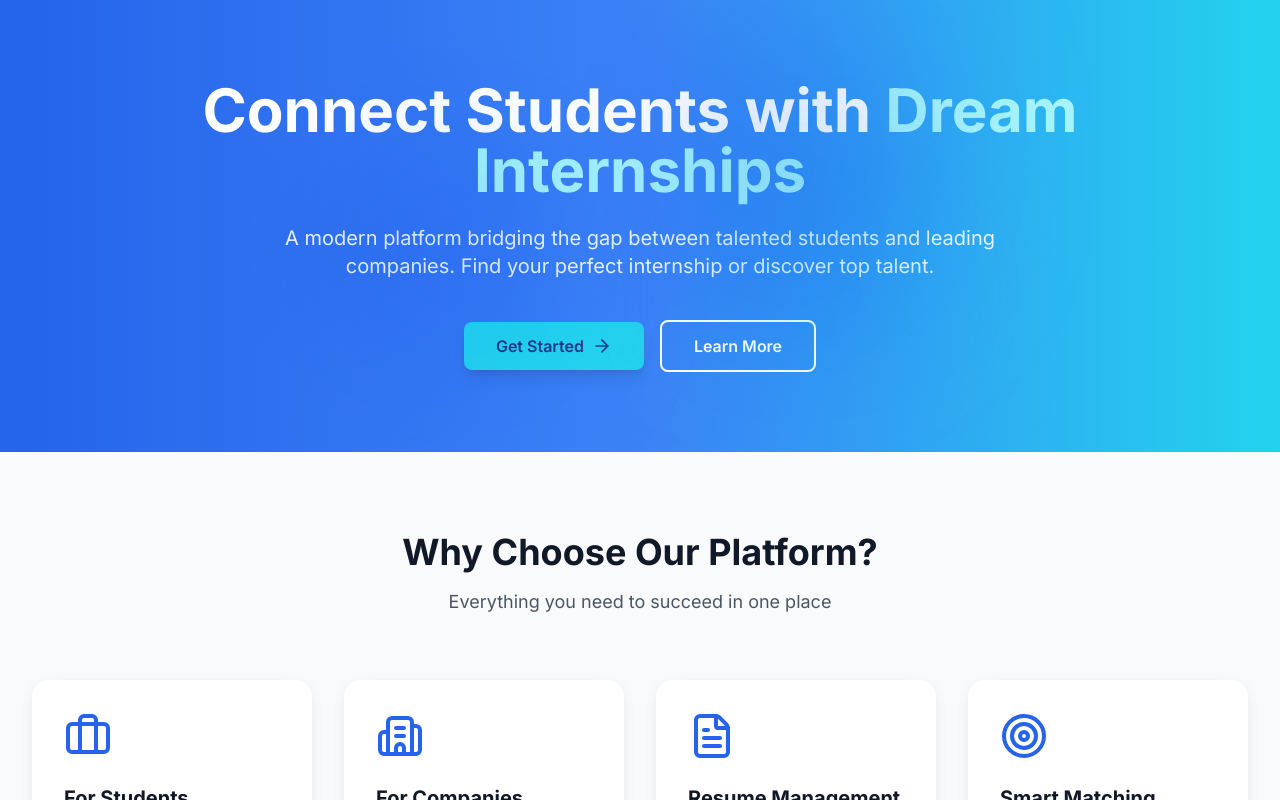
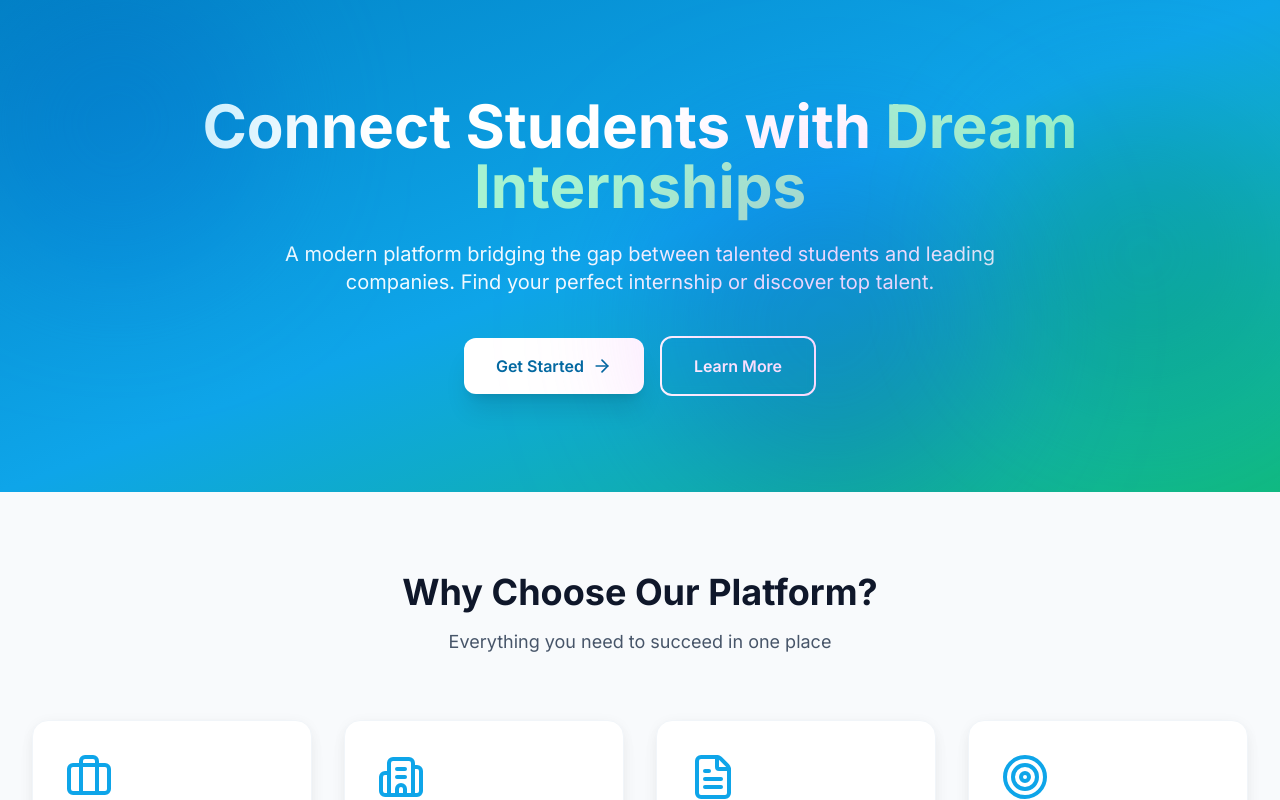
Before and after one commit to Anand1503/Internship_Portal, a React (Vite) app in the folder frontend/: page / in a window 1280 px wide. Shown: the top 800 px of the page. Built offline with nearby package versions, Linux system fonts and the light colour scheme; no server answers.

Commit message:
refactor: Implement professional UI overhaul with modern color scheme

```diff
--- a/frontend/src/pages/LandingPage.tsx
+++ b/frontend/src/pages/LandingPage.tsx
@@ -54,26 +54,26 @@ const LandingPage = () => {
   return (
     <div className="min-h-screen bg-white">
       {/* Hero Section */}
-      <section className="relative bg-gradient-to-r from-blue-600 via-blue-500 to-cyan-400 text-white py-20 px-4 sm:px-6 lg:px-8">
+      <section className="relative bg-gradient-to-br from-primary-600 via-primary-500 to-accent-500 text-white py-24 px-4 sm:px-6 lg:px-8 overflow-hidden">
         <div className="max-w-7xl mx-auto text-center">
-          <h1 className="text-4xl sm:text-5xl lg:text-6xl font-bold mb-6">
-            Connect Students with <span className="text-cyan-200">Dream Internships</span>
+          <h1 className="text-4xl sm:text-5xl lg:text-6xl font-bold mb-6 leading-tight">
+            Connect Students with <span className="text-accent-200">Dream Internships</span>
           </h1>
-          <p className="text-lg sm:text-xl text-blue-50 mb-10 max-w-3xl mx-auto">
+          <p className="text-lg sm:text-xl text-primary-50 mb-10 max-w-3xl mx-auto leading-relaxed">
             A modern platform bridging the gap between talented students and leading companies.
             Find your perfect internship or discover top talent.
           </p>
           <div className="flex flex-col sm:flex-row gap-4 justify-center items-center">
             <button
               onClick={() => navigate('/login')}
-              className="inline-flex items-center px-8 py-3 bg-cyan-400 text-blue-900 font-semibold rounded-lg hover:bg-cyan-300 transition-all duration-200 shadow-lg hover:shadow-xl transform hover:-translate-y-0.5"
+              className="inline-flex items-center px-8 py-4 bg-white text-primary-700 font-semibold rounded-xl hover:bg-primary-50 transition-all duration-300 shadow-xl hover:shadow-2xl transform hover:-translate-y-1"
             >
               Get Started
               <ArrowRight className="ml-2 w-5 h-5" />
             </button>
             <button
               onClick={() => document.getElementById('features')?.scrollIntoView({ behavior: 'smooth' })}
-              className="inline-flex items-center px-8 py-3 bg-transparent border-2 border-white text-white font-semibold rounded-lg hover:bg-white hover:text-blue-600 transition-all duration-200"
+              className="inline-flex items-center px-8 py-4 bg-transparent border-2 border-white text-white font-semibold rounded-xl hover:bg-white hover:text-primary-700 transition-all duration-300 backdrop-blur-sm"
             >
               Learn More
             </button>
@@ -82,9 +82,9 @@ const LandingPage = () => {
 
         {/* Decorative elements */}
         <div className="absolute top-0 left-0 w-full h-full overflow-hidden pointer-events-none">
-          <div className="absolute top-1/4 left-1/4 w-64 h-64 bg-blue-400 rounded-full mix-blend-multiply filter blur-3xl opacity-20 animate-blob"></div>
-          <div className="absolute top-1/3 right-1/4 w-64 h-64 bg-cyan-300 rounded-full mix-blend-multiply filter blur-3xl opacity-20 animate-blob animation-delay-2000"></div>
-          <div className="absolute bottom-1/4 left-1/2 w-64 h-64 bg-blue-500 rounded-full mix-blend-multiply filter blur-3xl opacity-20 animate-blob animation-delay-4000"></div>
+          <div className="absolute -top-10 -left-10 w-80 h-80 bg-primary-400 rounded-full mix-blend-multiply filter blur-3xl opacity-30 animate-blob"></div>
+          <div className="absolute top-20 -right-10 w-80 h-80 bg-accent-400 rounded-full mix-blend-multiply filter blur-3xl opacity-30 animate-blob animation-delay-2000"></div>
+          <div className="absolute -bottom-10 left-1/2 w-80 h-80 bg-secondary-400 rounded-full mix-blend-multiply filter blur-3xl opacity-30 animate-blob animation-delay-4000"></div>
         </div>
       </section>
 
@@ -104,7 +104,7 @@ const LandingPage = () => {
             {features.map((feature, index) => (
               <div
                 key={index}
-                className="bg-white rounded-2xl p-8 shadow-soft hover:shadow-medium transition-all duration-300 hover:-translate-y-1"
+                className="bg-white rounded-2xl p-8 shadow-soft hover:shadow-medium transition-all duration-300 hover:-translate-y-2 border border-gray-100"
               >
                 <div className="mb-6">{feature.icon}</div>
                 <h3 className="text-xl font-bold text-gray-900 mb-3">
@@ -120,7 +120,7 @@ const LandingPage = () => {
       </section>
 
       {/* How It Works Section */}
-      <section className="py-20 px-4 sm:px-6 lg:px-8 bg-white">
+      <section className="py-20 px-4 sm:px-6 lg:px-8 bg-gradient-to-b from-white to-gray-50">
         <div className="max-w-7xl mx-auto">
           <div className="text-center mb-16">
             <h2 className="text-3xl sm:text-4xl font-bold text-gray-900 mb-4">
@@ -134,7 +134,7 @@ const LandingPage = () => {
           <div className="grid grid-cols-1 md:grid-cols-3 gap-12">
             {steps.map((step, index) => (
               <div key={index} className="text-center">
-                <div className="inline-flex items-center justify-center w-20 h-20 rounded-full bg-primary-500 text-white text-2xl font-bold mb-6 shadow-lg">
+                <div className="inline-flex items-center justify-center w-20 h-20 rounded-full bg-gradient-to-br from-primary-500 to-primary-600 text-white text-2xl font-bold mb-6 shadow-lg">
                   {step.number}
                 </div>
                 <h3 className="text-xl font-bold text-gray-900 mb-4">
@@ -150,7 +150,7 @@ const LandingPage = () => {
       </section>
 
       {/* CTA Section */}
-      <section className="py-20 px-4 sm:px-6 lg:px-8 bg-gray-50">
+      <section className="py-24 px-4 sm:px-6 lg:px-8 bg-gradient-to-br from-primary-50 via-white to-accent-50">
         <div className="max-w-4xl mx-auto text-center">
           <h2 className="text-3xl sm:text-4xl font-bold text-gray-900 mb-6">
             Ready to Get Started?
@@ -160,7 +160,7 @@ const LandingPage = () => {
           </p>
           <button
             onClick={() => navigate('/login')}
-            className="inline-flex items-center px-10 py-4 bg-primary-600 text-white font-semibold rounded-lg hover:bg-primary-700 transition-all duration-200 shadow-lg hover:shadow-xl transform hover:-translate-y-0.5"
+            className="inline-flex items-center px-10 py-4 bg-gradient-to-r from-primary-600 to-primary-700 text-white font-semibold rounded-xl hover:from-primary-700 hover:to-primary-800 transition-all duration-300 shadow-lg hover:shadow-xl transform hover:-translate-y-1"
           >
             Sign Up Now
             <ArrowRight className="ml-2 w-5 h-5" />
@@ -169,7 +169,7 @@ const LandingPage = () => {
       </section>
 
       {/* Footer */}
-      <footer className="bg-gray-900 text-white py-8 px-4 sm:px-6 lg:px-8">
+      <footer className="bg-gradient-to-r from-gray-900 via-gray-800 to-gray-900 text-white py-12 px-4 sm:px-6 lg:px-8">
         <div className="max-w-7xl mx-auto text-center">
           <p className="text-gray-400">
             © 2025 Internship Portal. Connecting talent with opportunity.
--- a/frontend/src/pages/PostJob.tsx
+++ b/frontend/src/pages/PostJob.tsx
@@ -53,7 +53,7 @@ const PostJob: React.FC = () => {
   };
 
   return (
-    <div className="max-w-4xl mx-auto space-y-6">
+    <div className="space-y-8">
       {/* Header */}
       <div>
         <h1 className="text-3xl font-bold text-gray-900 mb-2">Post New Internship</h1>
@@ -61,7 +61,7 @@ const PostJob: React.FC = () => {
       </div>
 
       {/* Form */}
-      <div className="bg-white rounded-xl shadow-soft border border-gray-100">
+      <div className="bg-white rounded-xl shadow-soft border border-gray-200">
         <form onSubmit={handleSubmit} className="p-6 space-y-6">
           {/* Basic Information */}
           <div>
--- a/frontend/src/pages/SortCandidates.tsx
+++ b/frontend/src/pages/SortCandidates.tsx
@@ -158,7 +158,7 @@ const SortCandidates: React.FC = () => {
   const selectedJobData = jobs.find(job => job.id === selectedJob);
 
   return (
-    <div className="space-y-6">
+    <div className="space-y-8">
       {/* Header */}
       <div>
         <h1 className="text-3xl font-bold text-gray-900 mb-2">Sort Candidates</h1>
@@ -166,7 +166,7 @@ const SortCandidates: React.FC = () => {
       </div>
 
       {/* Job Selection */}
-      <div className="bg-white rounded-xl shadow-soft p-6 border border-gray-100">
+      <div className="bg-white rounded-xl shadow-soft p-6 border border-gray-200 hover:shadow-medium transition-all duration-300">
         <div className="flex items-center mb-4">
           <Briefcase className="w-5 h-5 mr-2 text-primary-600" />
           <h3 className="text-lg font-semibold text-gray-900">Select Job Posting</h3>
@@ -204,7 +204,7 @@ const SortCandidates: React.FC = () => {
 
       {/* Selected Job Info and Export */}
       {selectedJob && selectedJobData && (
-        <div className="bg-white rounded-xl shadow-soft border border-gray-100">
+        <div className="bg-white rounded-xl shadow-soft border border-gray-200 hover:shadow-medium transition-all duration-300">
           <div className="p-6 border-b border-gray-200">
             <div className="flex items-center justify-between">
               <div>
--- a/frontend/src/pages/UploadResume.tsx
+++ b/frontend/src/pages/UploadResume.tsx
@@ -110,7 +110,7 @@ const UploadResume: React.FC = () => {
   };
 
   return (
-    <div className="space-y-6">
+    <div className="space-y-8">
       {/* Header */}
       <div>
         <h1 className="text-3xl font-bold text-gray-900 mb-2">Resume Management</h1>
@@ -118,7 +118,7 @@ const UploadResume: React.FC = () => {
       </div>
 
       {/* Upload Section */}
-      <div className="bg-white rounded-xl shadow-soft p-6 border border-gray-100">
+      <div className="bg-white rounded-xl shadow-soft p-6 border border-gray-200 hover:shadow-medium transition-all duration-300">
         <h2 className="text-xl font-semibold text-gray-900 mb-6">Upload New Resume</h2>
 
         {uploadError && (
@@ -208,7 +208,7 @@ const UploadResume: React.FC = () => {
       </div>
 
       {/* Existing Resumes */}
-      <div className="bg-white rounded-xl shadow-soft border border-gray-100">
+      <div className="bg-white rounded-xl shadow-soft border border-gray-200 hover:shadow-medium transition-all duration-300">
         <div className="p-6 border-b border-gray-200">
           <h2 className="text-xl font-semibold text-gray-900">My Resumes</h2>
         </div>
--- a/frontend/tailwind.config.js
+++ b/frontend/tailwind.config.js
@@ -8,28 +8,52 @@ export default {
     extend: {
       colors: {
         primary: {
-          50: '#eff6ff',
-          100: '#dbeafe',
-          200: '#bfdbfe',
-          300: '#93c5fd',
-          400: '#60a5fa',
-          500: '#2563eb',
-          600: '#1d4ed8',
-          700: '#1e40af',
-          800: '#1e3a8a',
-          900: '#172554',
+          50: '#f0f9ff',
+          100: '#e0f2fe',
+          200: '#bae6fd',
+          300: '#7dd3fc',
+          400: '#38bdf8',
+          500: '#0ea5e9',
+          600: '#0284c7',
+          700: '#0369a1',
+          800: '#075985',
+          900: '#0c4a6e',
+        },
+        secondary: {
+          50: '#fdf4ff',
+          100: '#fae8ff',
+          200: '#f5d0fe',
+          300: '#f0abfc',
+          400: '#e879f9',
+          500: '#d946ef',
+          600: '#c026d3',
+          700: '#a21caf',
+          800: '#86198f',
+          900: '#701a75',
+        },
+        accent: {
+          50: '#ecfdf5',
+          100: '#d1fae5',
+          200: '#a7f3d0',
+          300: '#6ee7b7',
+          400: '#34d399',
+          500: '#10b981',
+          600: '#059669',
+          700: '#047857',
+          800: '#065f46',
+          900: '#064e3b',
         },
         gray: {
-          50: '#f9fafb',
-          100: '#f3f4f6',
-          200: '#e5e7eb',
-          300: '#d1d5db',
-          400: '#9ca3af',
-          500: '#6b7280',
-          600: '#4b5563',
-          700: '#374151',
-          800: '#1f2937',
-          900: '#111827',
+          50: '#f8fafc',
+          100: '#f1f5f9',
+          200: '#e2e8f0',
+          300: '#cbd5e1',
+          400: '#94a3b8',
+          500: '#64748b',
+          600: '#475569',
+          700: '#334155',
+          800: '#1e293b',
+          900: '#0f172a',
         }
       },
       fontFamily: {
```
Also changed, not shown: frontend/src/components/Sidebar.tsx (+8 -8 lines), frontend/src/pages/Dashboard.tsx (+8 -8 lines), frontend/src/pages/HRDashboard.tsx (+8 -8 lines), frontend/src/pages/Login.tsx (+10 -10 lines), frontend/src/pages/Profile.tsx (+4 -4 lines), frontend/src/pages/SearchInternships.tsx (+14 -14 lines).
